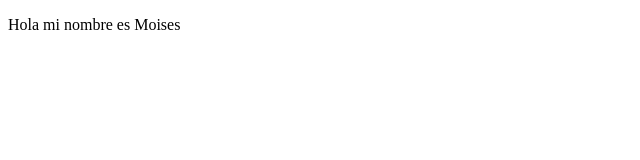
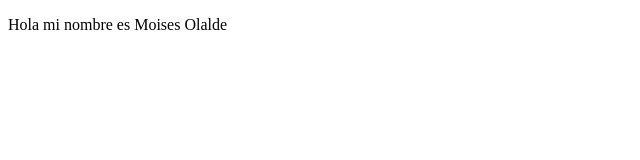
Before and after one commit to Moyold/proyectoDemoCursoPrework, a plain HTML site: page index.html in a window 1280 px wide. Shown: the full height of the page, 0-640 px from the left. Drawn offline with Linux system fonts and the light colour scheme.

Commit message:
se agrega apellido

```diff
--- a/index.html
+++ b/index.html
@@ -8,7 +8,7 @@
 </head>
 <body>
    <p>
-    Hola mi nombre es Moises
+    Hola mi nombre es Moises Olalde
    </p>
 </body>
 </html>
```
